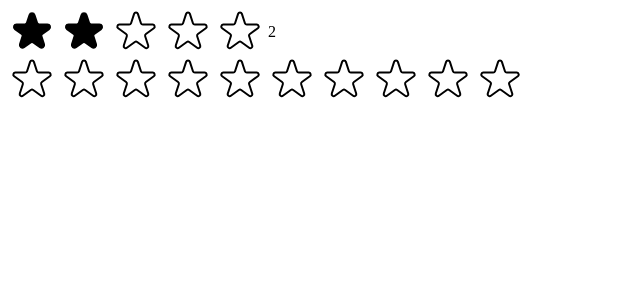
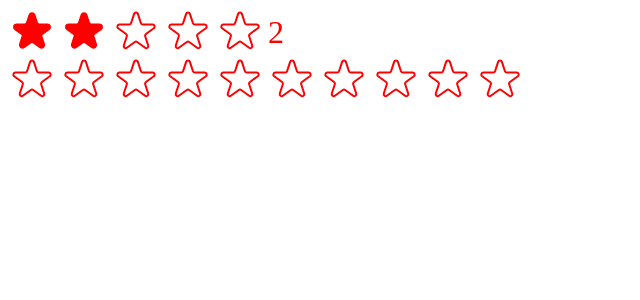
Before and after one commit to nidal1/usepopcorn, a React (Create React App) app: page / in a window 1280 px wide. Both pictures are taken after a click on the button 84 px from the left and 32 px from the top of the page. Shown: the top 300 px of the page, without its empty margins (0-640 px from the left). Built offline with nearby package versions, Linux system fonts and the light colour scheme.

Commit message:
improving reusability with props

```diff
--- a/src/StarRating.js
+++ b/src/StarRating.js
@@ -1,11 +1,20 @@
 import React, { useState } from 'react';
 
-export default function StarRating({ maxRating = 5 }) {
-  const [rating, setRating] = useState(0);
+export default function StarRating({
+  maxRating = 5,
+  color = '#f00',
+  size = 48,
+  className = '',
+  messages = [],
+  defaultRating = 0,
+  onSetRating = null,
+}) {
+  const [rating, setRating] = useState(defaultRating);
   const [tmpRating, setTmpRating] = useState(0);
 
   function handleRating(rating) {
     setRating(rating);
+    onSetRating && onSetRating(rating);
   }
   return (
     <div
@@ -14,6 +23,7 @@ export default function StarRating({ maxRating = 5 }) {
         alignItems: 'center',
         gap: '16px',
       }}
+      className={className}
     >
       <div
         style={{
@@ -29,22 +39,28 @@ export default function StarRating({ maxRating = 5 }) {
             onHoverIn={() => setTmpRating(i + 1)}
             onHoverOut={() => setTmpRating(0)}
             full={tmpRating ? tmpRating >= i + 1 : rating >= i + 1}
+            color={color}
+            size={size}
           />
         ))}
         <p
           style={{
             lineHeight: 1,
             margin: 0,
+            color,
+            fontSize: `${size / 1.5}px`,
           }}
         >
-          {tmpRating || rating || ''}
+          {messages.length === maxRating
+            ? messages[tmpRating ? tmpRating - 1 : rating - 1]
+            : tmpRating || rating || ''}
         </p>
       </div>
     </div>
   );
 }
 
-function Start({ onRate, full, onHoverIn, onHoverOut }) {
+function Start({ onRate, full, onHoverIn, onHoverOut, color, size }) {
   return (
     <span
       onClick={onRate}
@@ -52,8 +68,8 @@ function Start({ onRate, full, onHoverIn, onHoverOut }) {
       onMouseLeave={onHoverOut}
       role="button"
       style={{
-        width: '48px',
-        height: '48px',
+        width: `${size}px`,
+        height: `${size}px`,
         display: 'flex',
         cursor: 'pointer',
       }}
@@ -62,8 +78,8 @@ function Start({ onRate, full, onHoverIn, onHoverOut }) {
         <svg
           xmlns="http://www.w3.org/2000/svg"
           viewBox="0 0 20 20"
-          fill="#000"
-          stroke="#000"
+          fill={color}
+          stroke={color}
         >
           <path d="M9.049 2.927c.3-.921 1.603-.921 1.902 0l1.07 3.292a1 1 0 00.95.69h3.462c.969 0 1.371 1.24.588 1.81l-2.8 2.034a1 1 0 00-.364 1.118l1.07 3.292c.3.921-.755 1.688-1.54 1.118l-2.8-2.034a1 1 0 00-1.175 0l-2.8 2.034c-.784.57-1.838-.197-1.539-1.118l1.07-3.292a1 1 0 00-.364-1.118L2.98 8.72c-.783-.57-.38-1.81.588-1.81h3.461a1 1 0 00.951-.69l1.07-3.292z" />
         </svg>
@@ -72,7 +88,7 @@ function Start({ onRate, full, onHoverIn, onHoverOut }) {
           xmlns="http://www.w3.org/2000/svg"
           fill="none"
           viewBox="0 0 24 24"
-          stroke="#000"
+          stroke={color}
         >
           <path
             strokeLinecap="round"
```
